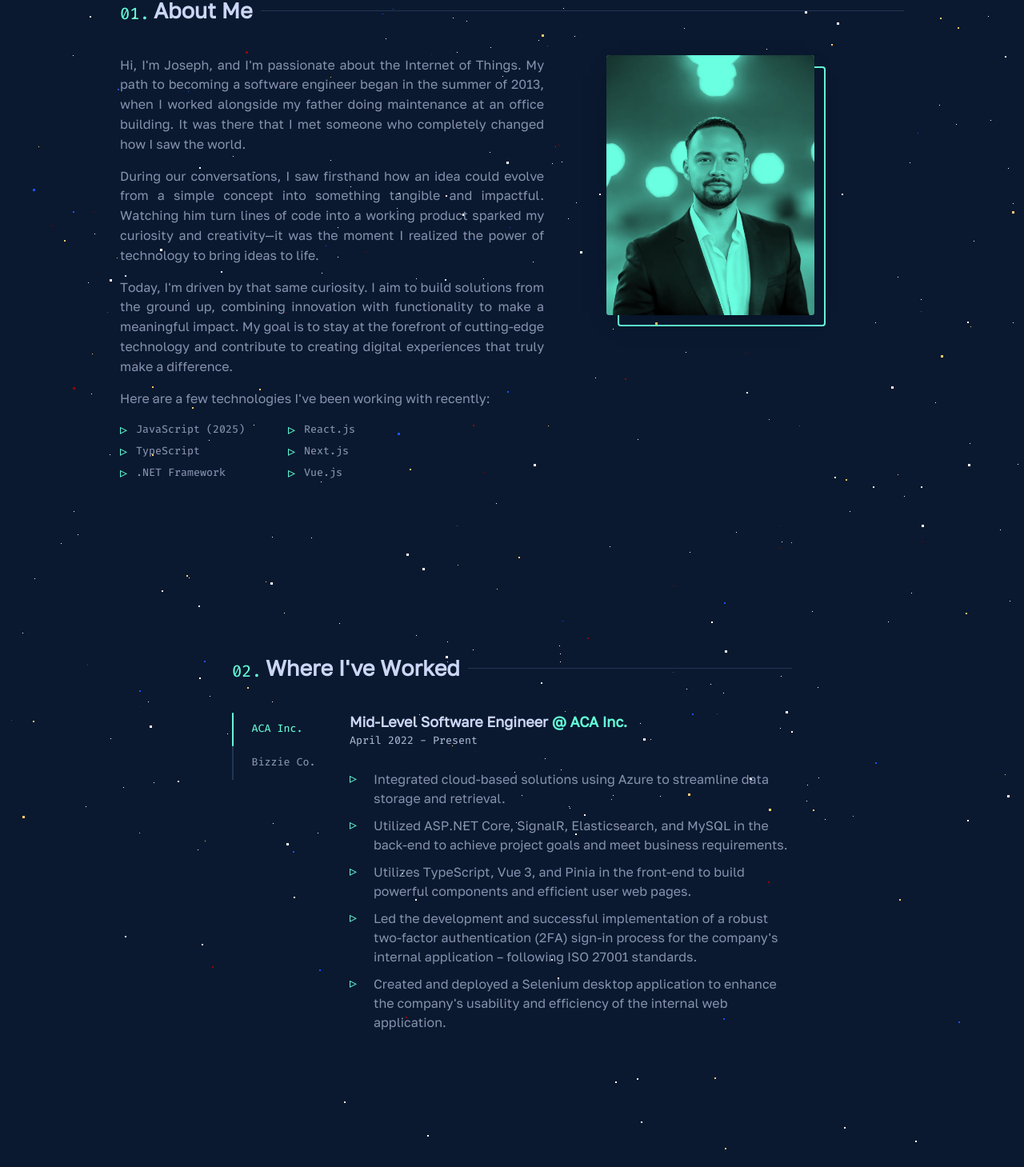
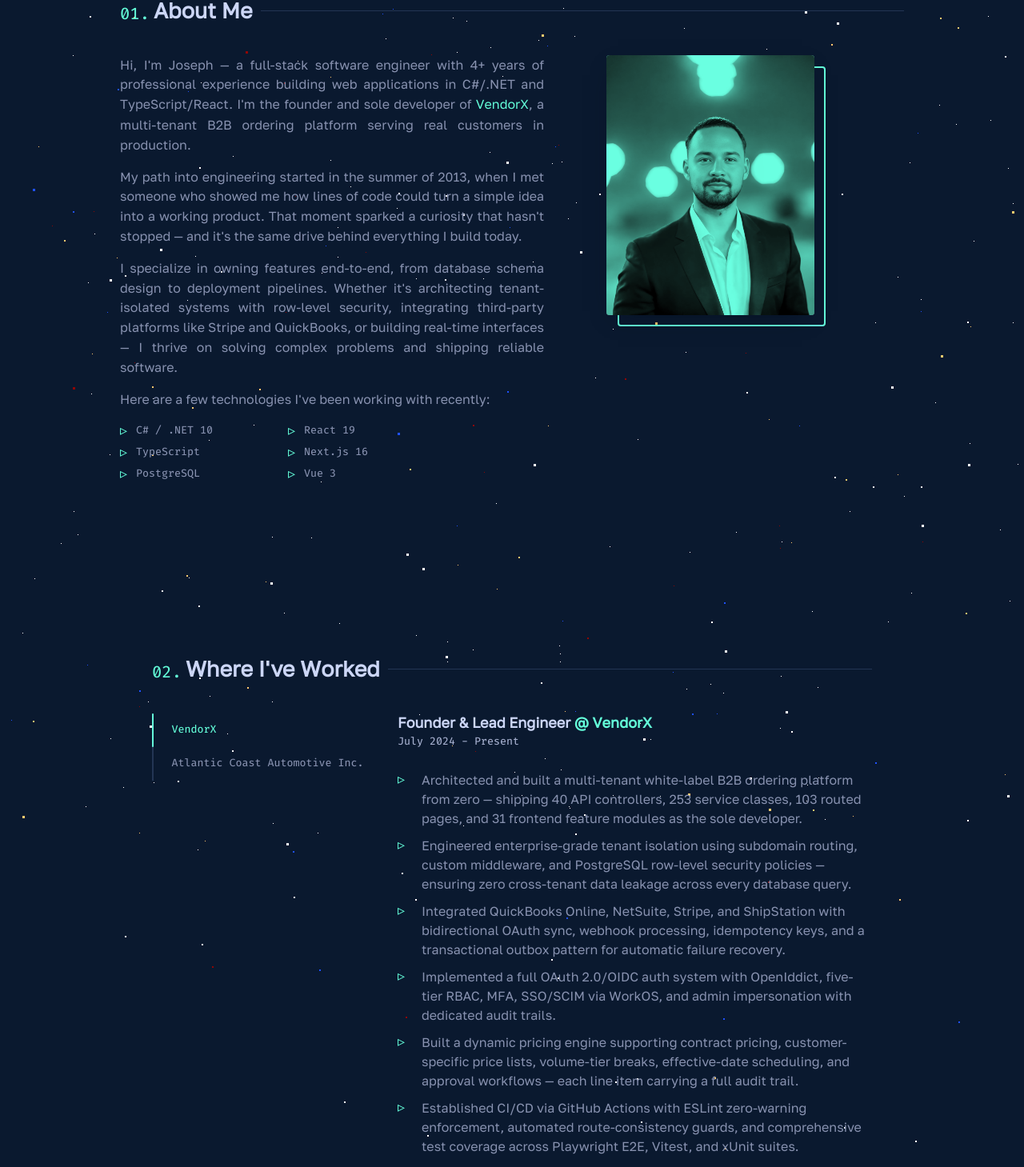
Before and after one commit to JosephBerm/Portfolio, a React (Vite) app: page / in a window 1280 px wide. Shown: the part 911-2370 px from the top of the page at 80% size. Built offline with nearby package versions, Linux system fonts and the light colour scheme.

Commit message:
update portfolio with latest

```diff
--- a/src/components/AboutMe.tsx
+++ b/src/components/AboutMe.tsx
@@ -10,31 +10,34 @@
 			<div className='section-body'>
 				<div className='text-container'>
 					<p>
-						Hi, I&apos;m Joseph, and I&apos;m passionate about the Internet of Things. My path to becoming a
-						software engineer began in the summer of 2013, when I worked alongside my father doing
-						maintenance at an office building. It was there that I met someone who completely changed how I
-						saw the world.
+						Hi, I&apos;m Joseph — a full-stack software engineer with 4+ years of professional
+						experience building web applications in C#/.NET and TypeScript/React. I&apos;m the founder
+						and sole developer of{' '}
+						<a className='inline-link' href='https://vendorxpro.com' target='_blank' rel='noopener noreferrer'>
+							VendorX
+						</a>
+						, a multi-tenant B2B ordering platform serving real customers in production.
 					</p>
 					<p>
-						During our conversations, I saw firsthand how an idea could evolve from a simple concept into
-						something tangible and impactful. Watching him turn lines of code into a working product sparked
-						my curiosity and creativity—it was the moment I realized the power of technology to bring ideas
-						to life.
+						My path into engineering started in the summer of 2013, when I met someone who showed me
+						how lines of code could turn a simple idea into a working product. That moment sparked a
+						curiosity that hasn&apos;t stopped — and it&apos;s the same drive behind everything I
+						build today.
 					</p>
 					<p>
-						Today, I&apos;m driven by that same curiosity. I aim to build solutions from the ground up,
-						combining innovation with functionality to make a meaningful impact. My goal is to stay at the
-						forefront of cutting-edge technology and contribute to creating digital experiences that truly
-						make a difference.
+						I specialize in owning features end-to-end, from database schema design to deployment
+						pipelines. Whether it&apos;s architecting tenant-isolated systems with row-level security,
+						integrating third-party platforms like Stripe and QuickBooks, or building real-time
+						interfaces — I thrive on solving complex problems and shipping reliable software.
 					</p>
 					<p>Here are a few technologies I&apos;ve been working with recently:</p>
 					<ul className='skills_list sfx'>
-						<li>JavaScript (2025)</li>
-						<li>React.js</li>
+						<li>C# / .NET 10</li>
+						<li>React 19</li>
 						<li>TypeScript</li>
-						<li>Next.js</li>
-						<li>.NET Framework</li>
-						<li>Vue.js</li>
+						<li>Next.js 16</li>
+						<li>PostgreSQL</li>
+						<li>Vue 3</li>
 					</ul>
 				</div>
 				<div className='enclosed'>
--- a/src/components/Introduction.tsx
+++ b/src/components/Introduction.tsx
@@ -23,7 +23,16 @@
 				<h3 className='big-heading'>I build things for the web.</h3>
 			</div>
 			<div className={"objective" + animatedClassName} style={{ ['--index' as string]: 4 }}>
-				<p>{userProfile.objective}</p>
+				<p>
+					Full-stack software engineer with 4+ years of experience building web applications in C#/.NET
+					and TypeScript/React. Founder of{' '}
+					<a className='inline-link' href='https://vendorxpro.com' target='_blank' rel='noopener noreferrer'>
+						VendorX
+					</a>
+					, a multi-tenant B2B ordering platform with PostgreSQL row-level security, 40 API controllers,
+					103 pages, and Stripe billing. Comfortable owning features end-to-end from database schema to
+					deployment pipeline.
+				</p>
 			</div>
 			<div className={"contactMe" + animatedClassName} style={{ ['--index' as string]: 5 }}>
 				<a
--- a/src/css/JobsSection.css
+++ b/src/css/JobsSection.css
@@ -1,5 +1,5 @@
 .jobs_section {
-	max-width: 700px;
+	max-width: 900px;
 }
 .jobs_section .section-body {
 	display: block;
--- a/src/services/portfolioInformation.ts
+++ b/src/services/portfolioInformation.ts
@@ -1,6 +1,6 @@
 import React from 'react'
 import ChatGPT from '@assets/chatGPT.jpg'
-import Cardano from '@assets/cardano.jpg'
+import Bitcoin from '@assets/bitcoin.jpg'
 import SpaceX from '@assets/spaceX.jpg'
 import Tesla from '@assets/tesla.jpg'
 
@@ -13,7 +13,7 @@
 const userProfile: IUserProfile = {
 	name: 'Joseph Bermudez',
 	objective:
-		"As a software engineer, I have a deep passion for crafting one-of-a-kind digital experiences that captivate users and deliver measurable results. I thrive on working with innovative companies and products that push the boundaries of what's possible in the tech world.",
+		'Full-stack software engineer with 4+ years of experience building web applications in C#/.NET and TypeScript/React. Founder of VendorX, a multi-tenant B2B ordering platform with PostgreSQL row-level security, 40 API controllers, 103 pages, and Stripe billing. Comfortable owning features end-to-end from database schema to deployment pipeline.',
 	email: 'jcbtechs@gmail.com',
 	links: {
 		github: {
@@ -46,41 +46,31 @@
 
 const workExperience: IWorkExperience[] = [
 	{
-		companyName: 'ACA Inc.',
-		titleOfPosition: 'Mid-Level Software Engineer',
+		companyName: 'VendorX',
+		titleOfPosition: 'Founder & Lead Engineer',
+		link: 'https://vendorxpro.com',
+		timeline: 'July 2024 - Present',
+		highlights: [
+			'Architected and built a multi-tenant white-label B2B ordering platform from zero — shipping 40 API controllers, 253 service classes, 103 routed pages, and 31 frontend feature modules as the sole developer.',
+			'Engineered enterprise-grade tenant isolation using subdomain routing, custom middleware, and PostgreSQL row-level security policies — ensuring zero cross-tenant data leakage across every database query.',
+			'Integrated QuickBooks Online, NetSuite, Stripe, and ShipStation with bidirectional OAuth sync, webhook processing, idempotency keys, and a transactional outbox pattern for automatic failure recovery.',
+			'Implemented a full OAuth 2.0/OIDC auth system with OpenIddict, five-tier RBAC, MFA, SSO/SCIM via WorkOS, and admin impersonation with dedicated audit trails.',
+			'Built a dynamic pricing engine supporting contract pricing, customer-specific price lists, volume-tier breaks, effective-date scheduling, and approval workflows — each line item carrying a full audit trail.',
+			'Established CI/CD via GitHub Actions with ESLint zero-warning enforcement, automated route-consistency guards, and comprehensive test coverage across Playwright E2E, Vitest, and xUnit suites.',
+		],
+	},
+	{
+		companyName: 'Atlantic Coast Automotive Inc.',
+		titleOfPosition: 'Software Engineer',
 		link: 'https://www.linkedin.com/company/atlantic-coast-automotive-inc',
 		timeline: 'April 2022 - Present',
 		highlights: [
-			'Integrated cloud-based solutions using Azure to streamline data storage and retrieval.',
-			'Utilized ASP.NET Core, SignalR, Elasticsearch, and MySQL in the back-end to achieve project goals and meet business requirements.',
-			'Utilizes TypeScript, Vue 3, and Pinia in the front-end to build powerful components and efficient user web pages.',
-			`Led the development and successful implementation of a robust two-factor authentication (2FA) sign-in process for the company's internal application – following ISO 27001 standards.`,
-			"Created and deployed a Selenium desktop application to enhance the company's usability and efficiency of the internal web application.",
+			'Build and maintain full-stack internal business applications using ASP.NET Core, SignalR, and Elasticsearch on the backend with TypeScript, Vue 3, and Pinia on the frontend — delivering real-time updates and full-text search across MySQL data stores.',
+			'Integrated Azure Blob Storage for enterprise document management, replacing a legacy shared-drive workflow and eliminating file reliability issues across departments.',
+			'Led implementation of two-factor authentication (2FA) and strengthened role-based access controls (RBAC) across all internal tools — improving security posture company-wide.',
+			'Developed and deployed Selenium-based desktop automation scripts that eliminated several hours of repetitive manual data entry per week, directly increasing operational efficiency.',
 		],
 	},
-	{
-		companyName: 'Bizzie Co.',
-		titleOfPosition: 'Software Engineer Intern',
-		link: 'https://bizzieco.com/',
-		timeline: 'January - May 2021',
-		highlights: [
-			'Assisted in building, testing, debugging, and deploying the mobile application.',
-			'Contributed to the development of a business application using Flutter and Firebase.',
-			'Developed the application landing page using React and gained a strong understanding of hooks and their life cycles.',
-			'Utilized Figma to create wireframes and diagrams, effectively communicating design concepts with the team.',
-		],
-	},
-	// {
-	// 	companyName: "N/A",
-	// 	titleOfPosition: "N/A",
-	// 	link: "https://iohk.io/",
-	// 	timeline: "From - To YYYY",
-	// 	highlights: [
-	// 		"Lorem ipsum dolor sit amet consectetur, adipisicing elit. Magni odit placeat dolor adipisci asperiores inventore?",
-	// 		"Lorem ipsum dolor sit amet consectetur, adipisicing elit. Magni odit placeat dolor adipisci asperiores inventore? Lorem ipsum dolor sit amet consectetur, adipisicing elit.",
-	// 		"Lorem ipsum dolor sit amet consectetur, adipisicing elit. Magni odit placeat dolor adipisci asperiores inventore adipisci asperiores inventore?",
-	// 	],
-	// },
 ]
 
 const featuredProjects: IFeaturedProject[] = [
@@ -89,22 +79,21 @@
 			title: 'ChatGPT',
 			topic: 'Articial Intelligence',
 			description:
-				'ChatGPT revolutionizes communication with advanced AI-powered chatbots. It enables human-like interactions, adapts to conversational styles, and transforms customer support, information retrieval, and virtual assistance. Experience the future of seamless human-AI interaction.',
+				"ChatGPT made AI feel personal. Instead of clunky chatbots, you get a conversation that actually understands what you're asking. It writes code, drafts emails, explains complex topics, and learns from context — all in plain language. It's become a core part of how I build software, and it's hard to imagine working without it.",
 			descriptionLinks: [
 				{
-					text: 'AI-powered chatbots',
-					link: 'https://www.247.ai/insights/all-about-ai-powered-chatbots',
+					text: 'actually understands',
+					link: 'https://openai.com/index/chatgpt/',
 				},
 				{
-					text: 'Experience the future',
+					text: 'how I build software',
 					link: 'https://chat.openai.com/',
 				},
 			],
 			technologiesUsed: [
-				'TensorFlow',
-				'Python',
-				'Large-scale language models',
-				'Natural Language Processing (NLP)',
+				'Natural Language Processing',
+				'Large Language Models',
+				'Reinforcement Learning (RLHF)',
 			],
 			githubLink: '',
 			projectLink: 'https://openai.com/blog/chatgpt',
@@ -120,18 +109,18 @@
 			title: 'Full Self-Driving (FSD)',
 			topic: 'Automation',
 			description:
-				"Tesla's Full Self-Driving is reshaping transportation with advanced sensors, machine learning, and real-time data. It aims to prevent accidents, optimize traffic flow, and revolutionize our commutes, making them safer, efficient, and enjoyable. This is the future of autonomous driving.",
+				"Tesla's FSD is teaching cars to drive themselves — not with pre-mapped routes, but by watching the road and making decisions in real time, just like a human would. Every mile driven feeds data back into the neural network, making the system smarter over time. It's one of the hardest engineering problems out there, and watching it evolve is fascinating.",
 			descriptionLinks: [
 				{
-					text: "Tesla's Full Self-Driving",
+					text: "Tesla's FSD",
 					link: 'https://www.tesla.com/support/autopilot',
 				},
 				{
-					text: 'This is the future',
-					link: 'https://www.notateslaapp.com/tesla-reference/1353/tesla-pioneers-the-future-how-electric-and-autonomous-cars-will-transform-car-ownership-and-transportation',
+					text: 'neural network',
+					link: 'https://www.tesla.com/AI',
 				},
 			],
-			technologiesUsed: ['OpenCV', 'TensorFlow', 'Python'],
+			technologiesUsed: ['Neural Networks', 'Computer Vision', 'C++', 'Python'],
 			githubLink: '',
 			projectLink: 'https://www.tesla.com/',
 		},
@@ -146,15 +135,15 @@
 			title: 'Starship',
 			topic: 'Space Exploration',
 			description:
-				"Embark on an extraordinary journey as Starship opens the door to boundless possibilities of exploration and colonization beyond Earth, bringing us closer to becoming an interplanetary species. SpaceX's visionary spacecraft is set to redefine space exploration and enable the establishment of sustainable habitats in the cosmos.",
+				"Starship is SpaceX's bet on making humanity multi-planetary — and it's the largest and most powerful rocket ever built. What makes it special isn't just the size, it's that the whole thing is designed to be fully reusable. Catch a rocket booster mid-air with chopsticks? They actually did it. This is the kind of engineering ambition that keeps me inspired.",
 			descriptionLinks: [
-				{
-					text: 'colonization beyond Earth',
-					link: 'https://www.spacex.com/vehicles/starship/assets/media/Starbase%20Overview.pdf',
-				},
 				{
 					text: "SpaceX's",
 					link: 'https://www.spacex.com/',
+				},
+				{
+					text: 'fully reusable',
+					link: 'https://www.spacex.com/vehicles/starship/',
 				},
 			],
 			technologiesUsed: ['Rocket Propulsion', 'Avionics', 'C++', 'Python'],
@@ -169,49 +158,44 @@
 	},
 	{
 		info: {
-			title: 'Cardano',
-			topic: 'Blockchain Technology',
+			title: 'Bitcoin',
+			topic: 'Digital Currency',
 			description:
-				'Cardano is a blockchain platform pioneering a secure and sustainable ecosystem for decentralized applications. With a scientific approach, it leverages peer-reviewed research, formal verification, and a unique layered architecture to ensure scalability, interoperability, and financial inclusivity. This is the future of blockchain technology.',
+				"Bitcoin started as a whitepaper and became the world's first decentralized currency — no banks, no middlemen, just people sending value to each other over the internet. It runs on a global network of nodes, secured by proof-of-work mining, and nobody controls it. Love it or not, it sparked an entire industry and changed how we think about money.",
 			descriptionLinks: [
 				{
-					text: 'peer-reviewed research',
-					link: 'https://iohk.io/en/research/library/',
+					text: 'whitepaper',
+					link: 'https://bitcoin.org/bitcoin.pdf',
 				},
 				{
-					text: 'unique',
-					link: 'https://emurgo.io/fibo-101-cardano-nft-energy-consumption/',
+					text: 'proof-of-work mining',
+					link: 'https://en.bitcoin.it/wiki/Proof_of_work',
 				},
 				{
-					text: 'This is the future',
-					link: 'https://www.essentialcardano.io/',
+					text: 'changed how we think about money',
+					link: 'https://bitcoin.org/',
 				},
 			],
-			technologiesUsed: [
-				'Haskell',
-				'Ouroboros consensus algorithm',
-				'Plutus',
-				'Marlowe financial contract language',
-			],
-			githubLink: '',
-			projectLink: 'https://www.cardano.org/',
+			technologiesUsed: ['C++', 'SHA-256 Proof of Work', 'Lightning Network', 'Peer-to-peer networking'],
+			githubLink: 'https://github.com/bitcoin/bitcoin',
+			projectLink: 'https://bitcoin.org/',
 		},
 		imageDetails: {
-			link: 'https://www.cardano.org/',
-			imgUrl: Cardano,
-			imgAlt: 'Cardano is the future.',
+			link: 'https://bitcoin.org/',
+			imgUrl: Bitcoin,
+			imgAlt: 'Bitcoin — the original cryptocurrency.',
 		},
 	},
 ]
 
 const otherProjects: IOtherProject[] = [
 	{
-		title: 'Medsource Pro',
+		title: 'VoltEdge Supply',
 		description:
-			"At Medsource, I led the end-to-end development of a high-performance website, taking it from concept to launch. I focused on building a scalable front-end architecture, optimizing for sub-second load times, and ensuring the product aligned with business goals through close collaboration with stakeholders.",
-		technologiesUsed: ['Next.js', '.NET 9', 'TypeScript', 'Zustand'],
+			'VoltEdge Supply is the first tenant launching on the VendorX platform — an electrical wholesale distributor built for contractors. I designed and built their entire digital storefront, quoting engine, and order management system as a white-label deployment on VendorX, giving them 24/7 self-service ordering and automated pricing governance out of the box.',
+		technologiesUsed: ['Next.js 16', '.NET 10', 'PostgreSQL', 'Stripe'],
 		githubLink: '',
-		projectLink: 'https://www.medsourcepro.com',
+		projectLink: 'https://voltedgesupply.com',
 	},
 	{
 		title: 'Project 2',
```
Also changed, not shown: src/assets/cardano.jpg (deleted), 1 other file (tests, documents, lock files or other folders).
